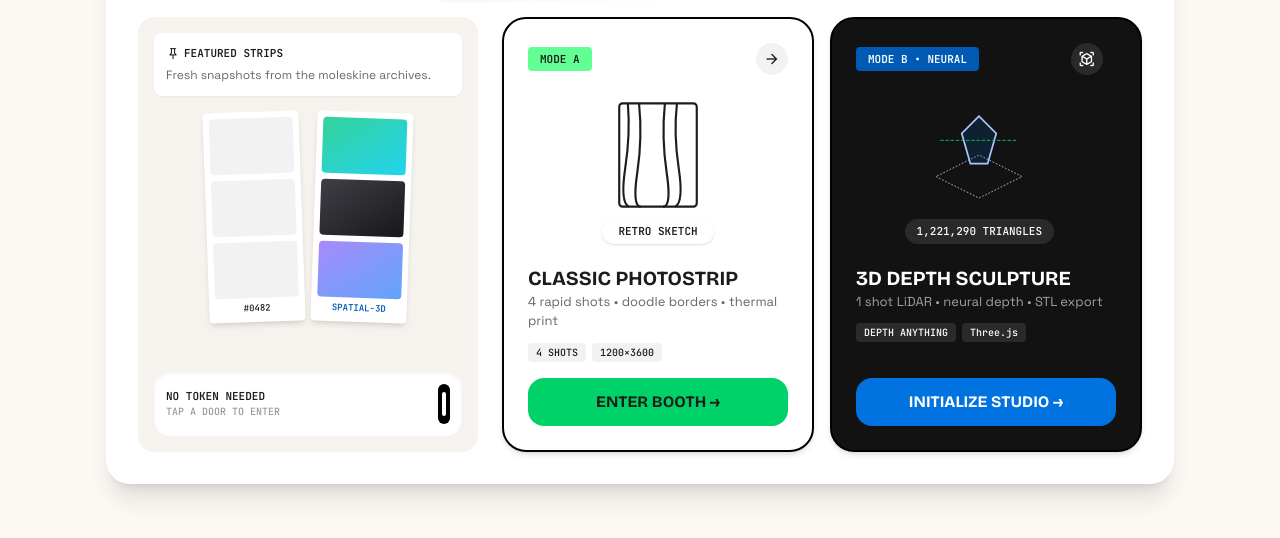
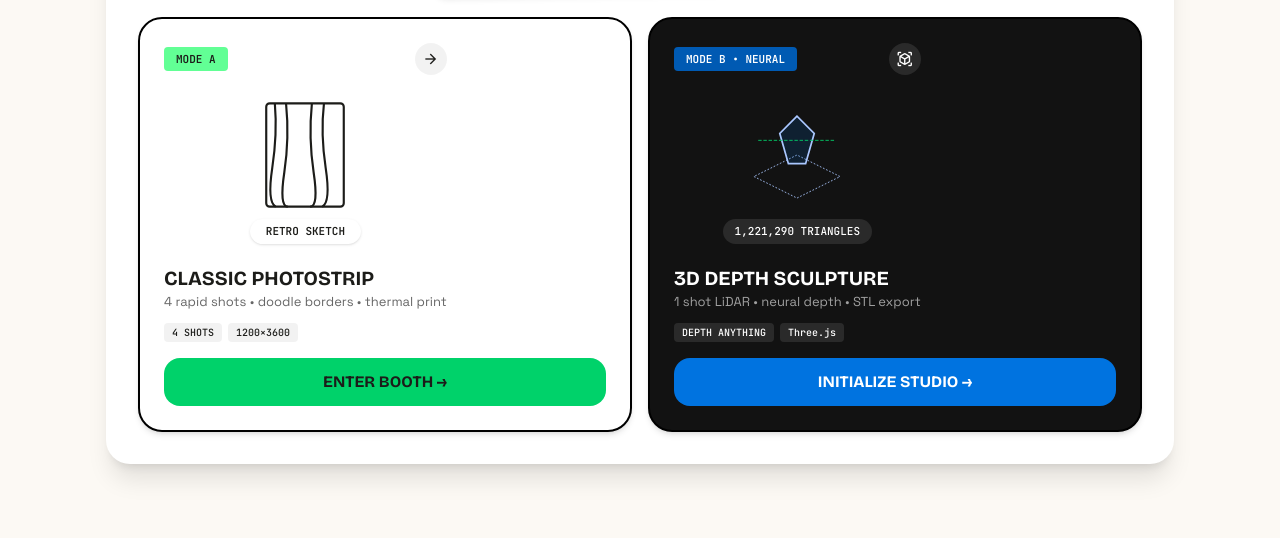
Before and after one commit to ricolazzami/Depth-Logic-Anything-Photobooth, a website: page index.html in a window 1280 px wide. Shown: the part 194-732 px from the top of the page. Drawn offline with nearby package versions, Linux system fonts and the light colour scheme.

Commit message:
chore(ui): remove unused FEATURED STRIPS panel from mode selector

```diff
--- a/index.html
+++ b/index.html
@@ -45,16 +45,7 @@
         <div class="flex items-center gap-2"><span class="material-symbols-outlined text-primary text-[26px]">local_see</span><h1 class="font-display font-extrabold text-[36px] leading-none tracking-tight">PHOTOBOOTH</h1><span class="px-2 py-0.5 bg-[#62ff95] text-[#00210b] font-mono text-[11px] font-bold rounded">3D SPATIAL</span></div>
         <span class="font-mono text-[10px] tracking-[0.2em] text-black/40">HAND-DRAWN ZINE • NEURAL RELIEF STUDIO</span>
       </div>
-      <div class="w-full grid grid-cols-1 lg:grid-cols-[340px_1fr] gap-6 items-stretch">
-        <div class="bg-[#f6f3ee] rounded-xl p-4 flex flex-col gap-4">
-          <div class="bg-white rounded-lg p-3 shadow-sm"><div class="font-mono text-[11px] font-bold flex items-center gap-1"><span class="material-symbols-outlined text-[14px]">push_pin</span> FEATURED STRIPS</div><p class="font-body text-[12px] text-black/60 mt-1">Fresh snapshots from the moleskine archives.</p></div>
-          <div class="flex gap-3 justify-center">
-            <div class="w-24 bg-white p-1.5 rounded shadow-md -rotate-2"><div class="h-14 bg-black/5 rounded overflow-hidden"></div><div class="h-14 bg-black/5 rounded mt-1.5"></div><div class="h-14 bg-black/5 rounded mt-1.5"></div><div class="text-center font-mono text-[9px] mt-1">#0482</div></div>
-            <div class="w-24 bg-white p-1.5 rounded shadow-md rotate-2"><div class="h-14 bg-gradient-to-br from-emerald-400 to-cyan-400 rounded"></div><div class="h-14 bg-gradient-to-br from-zinc-700 to-zinc-900 rounded mt-1.5"></div><div class="h-14 bg-gradient-to-br from-violet-400 to-blue-400 rounded mt-1.5"></div><div class="text-center font-mono text-[9px] text-secondary font-bold mt-1">SPATIAL-3D</div></div>
-          </div>
-          <div class="mt-auto p-3 bg-white rounded-xl shadow-inner flex items-center justify-between"><div><div class="font-mono text-[11px] font-bold">NO TOKEN NEEDED</div><div class="font-mono text-[10px] text-black/40">TAP A DOOR TO ENTER</div></div><div class="w-3 h-10 bg-black rounded-full flex items-center justify-center"><div class="w-1 h-6 bg-white rounded-full"></div></div></div>
-        </div>
-        <div class="grid grid-cols-1 md:grid-cols-2 gap-4">
+      <div class="w-full grid grid-cols-1 md:grid-cols-2 gap-4">
         <button id="door-classic" class="bg-white rounded-2xl p-6 shadow-md hover:shadow-xl text-left flex flex-col justify-between group active:scale-[0.98] transition-all border-2 border-black">
           <div><div class="flex items-center justify-between"><span class="px-3 py-1 bg-[#62ff95] font-mono text-[11px] font-bold rounded">MODE A</span><span class="w-8 h-8 rounded-full bg-black/5 flex items-center justify-center group-hover:bg-[#00d26a] transition-colors"><span class="material-symbols-outlined text-[18px]">arrow_forward</span></span></div>
           <div class="my-6 flex flex-col items-center"><svg class="w-24 h-28" viewBox="0 0 100 130" fill="none" stroke="#1c1c19" stroke-width="2.5"><rect x="5" y="5" width="90" height="120" rx="4"/><path d="M15 5 Q18 40 12 80 T16 125"/><path d="M28 5 Q32 45 26 85 T30 125"/><path d="M58 5 Q54 45 60 85 T56 125"/><path d="M72 5 Q68 40 74 80 T70 125"/></svg><span class="mt-2 px-4 py-1 bg-white rounded-full shadow text-[11px] font-mono font-bold">RETRO SKETCH</span></div>
@@ -69,7 +60,6 @@
           <div class="flex gap-1.5 mt-3"><span class="px-2 py-0.5 bg-white/10 rounded font-mono text-[10px]">DEPTH ANYTHING</span><span class="px-2 py-0.5 bg-white/10 rounded font-mono text-[10px]">Three.js</span></div></div>
           <div class="mt-4 w-full py-3 bg-[#0073e0] rounded-xl font-display font-bold text-center text-white">INITIALIZE STUDIO →</div>
         </button>
-        </div>
       </div>
     </div>
   </div>
```
Lines whose indentation alone changed are shown as unchanged.
